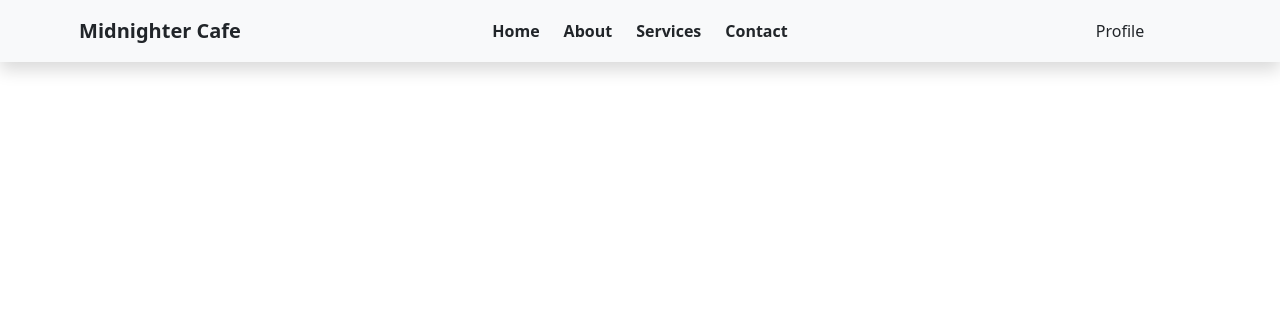
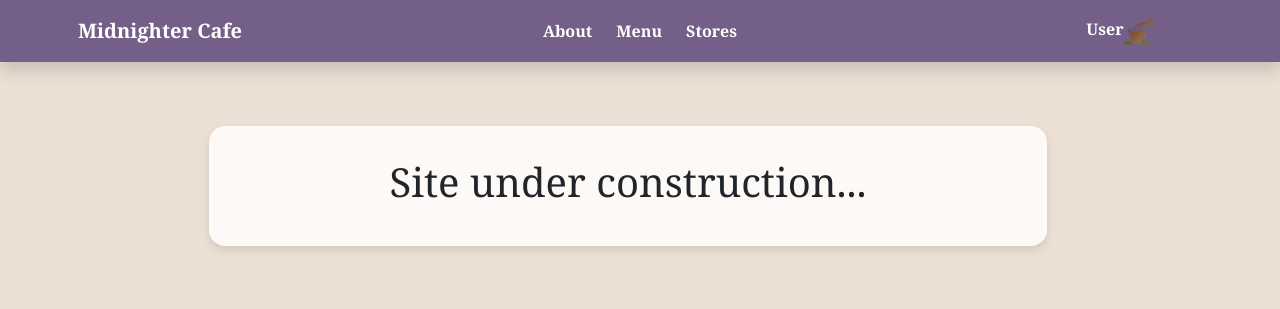
Before and after one commit to Tabipo/CI4-MidnighterCafe, a CodeIgniter 4 app: the page made by backend/app/Views/user/landing.php in a window 1280 px wide. Shown: the top 309 px of the page. Run offline with PHP 8.4 and a stand-in for CodeIgniter, Linux system fonts and the light colour scheme; the template is opened without the code that fills it, so the values that code supplies are empty; some libraries are stand-ins or nearby versions.

Commit message:
feat(landing page): improved landing page.
- added header/navbar with hover effect
- added jumbotron card for special offers/items

```diff
--- a/backend/app/Views/user/landing.php
+++ b/backend/app/Views/user/landing.php
@@ -7,34 +7,82 @@
     <link href="https://cdn.jsdelivr.net/npm/bootstrap@5.3.2/dist/css/bootstrap.min.css" rel="stylesheet">
     <title>Midnighter Cafe</title>
 </head>
+<style>
+    #navbar-link {
+        color: white;
+        font-family: Cambria;
+        text-decoration: none;
+    }
 
-<body>
-    <header class="bg-light shadow py-3">
+    #navbar-link:hover {
+        color: #f7c5a5ff;
+    }
+
+    .content-banner {
+        padding-top: 4rem;
+        padding-right: 20px;
+        padding-left: 20px;
+        padding-bottom: 4rem;
+        position: relative;
+    }
+
+    .jumbotron {
+        width: 100%;
+        max-width: 90vw;
+        min-width: fit-content;
+        height: auto;
+        min-height: fit-content;
+        background-color: #FDF9F6;
+        padding: 2rem;
+        border-radius: 1rem;
+        box-shadow: 0 4px 8px rgba(0, 0, 0, 0.1);
+    }
+</style>
+
+<body style="background-color: #ecdfd4ff;">
+    <header class="shadow py-3" style="background-color: #341c61a7;">
         <div class="container-fluid">
             <div class="align-items-center text-center row">
 
-                <!-- Title -->
+                <!-- Site name -->
                 <div class="col-3 fw-bold fs-5">
-                    Midnighter Cafe
+                    <a href="#" id="navbar-link">Midnighter Cafe</a>
                 </div>
 
                 <!-- Navigation -->
                 <div class="col-6">
                     <nav class="d-flex justify-content-center gap-4">
-                        <a href="#" class="text-dark text-decoration-none fw-semibold">Home</a>
-                        <a href="#" class="text-dark text-decoration-none fw-semibold">About</a>
-                        <a href="#" class="text-dark text-decoration-none fw-semibold">Services</a>
-                        <a href="#" class="text-dark text-decoration-none fw-semibold">Contact</a>
+                        <a href="#" id="navbar-link" class="fw-semibold">About</a>
+                        <a href="#" id="navbar-link" class="fw-semibold">Menu</a>
+                        <a href="#" id="navbar-link" class="fw-semibold">Stores</a>
                     </nav>
                 </div>
 
                 <!-- Profile -->
-                <div class="col-3 fw-medium">
-                    Profile
+                <div class="col-3 fw-semibold">
+                    <a href="#" id="navbar-link">User<img src="backend/app/public/assets/Coffee-Clipart.png" alt="Profile" width="30" height="30"></a>
                 </div>
             </div>
         </div>
     </header>
+    <div class="container-fluid">
+        <div class="row">
+            <div class="align-items-center text-center row">
+                <div class="col-2">
+                    <!--FOR SPACING -->
+                </div>
+                <div class="px-0 content-banner col-md-8">
+                    <div class="jumbotron banner">
+                        <h1 style="font-family: Cambria"> Site under construction...<br>
+                        </h1>
+                    </div>
+                </div>
+                <div class="col-2">
+                    <!--FOR SPACING -->
+                </div>
+            </div>
+        </div>
+    </div>
 </body>
 
 </html>
```
